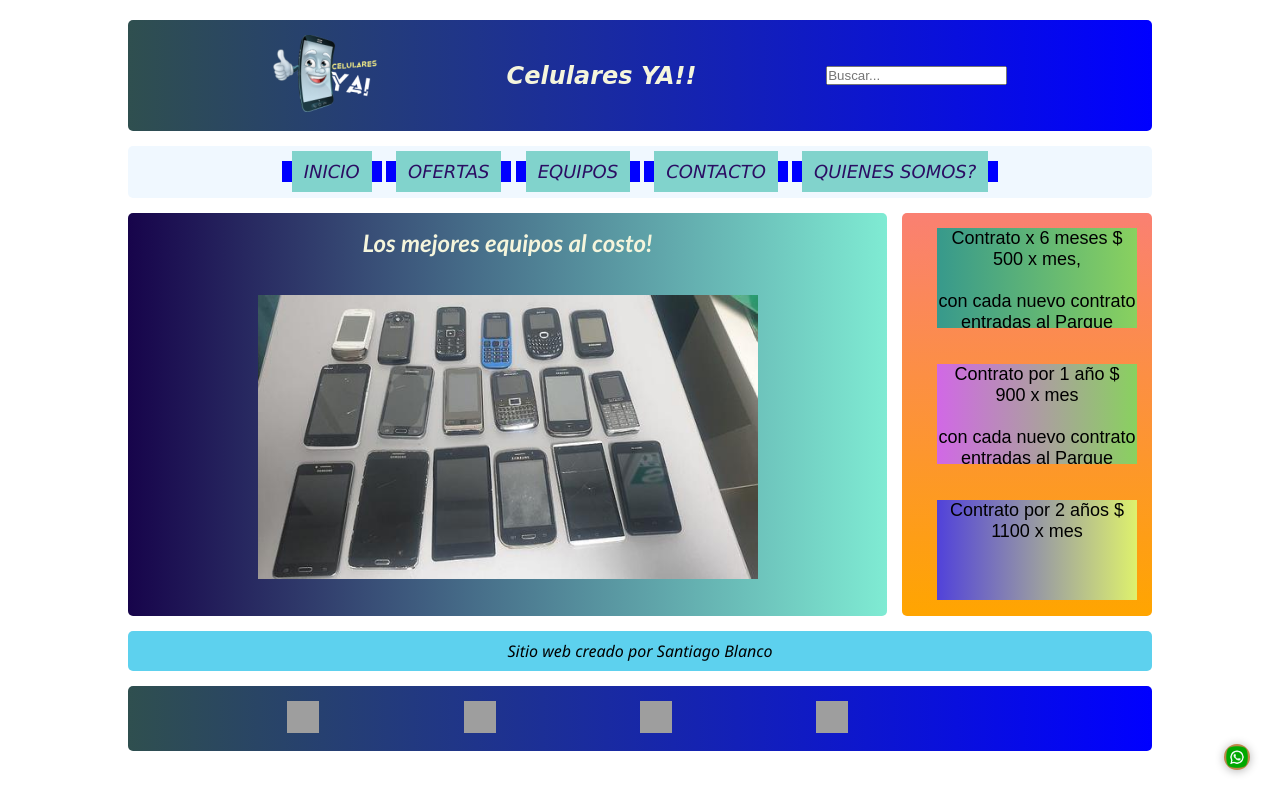
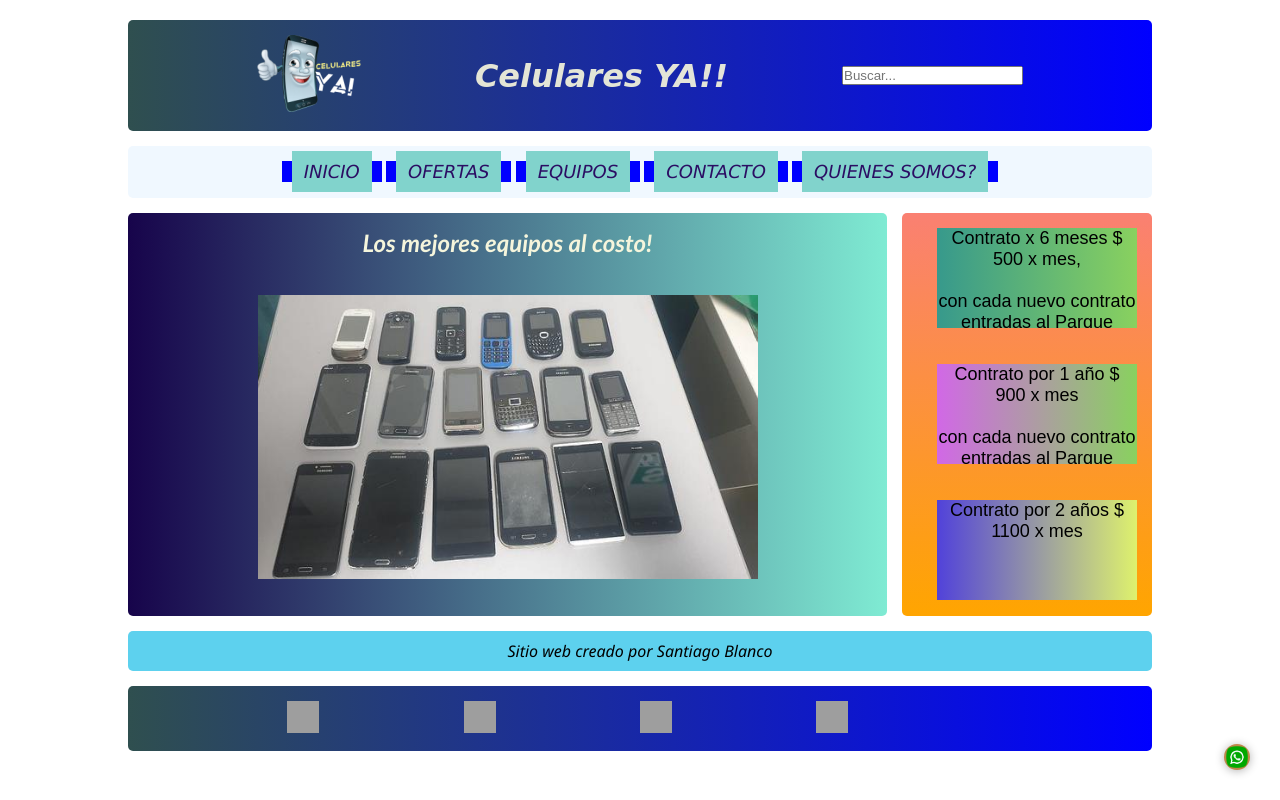
Before and after one commit to santimanya/celulares_ya_Santiago_Blanco, a plain HTML site: page pages/usados.html in a window 1280 px wide. Drawn offline with Linux system fonts and the light colour scheme; grey boxes are pictures that could not be loaded.

Commit message:
efecto en titulo H1

```diff
--- a/css/style.css
+++ b/css/style.css
@@ -39,6 +39,7 @@
   font-style: oblique;
   text-align: center;
   align-items: center;
+
 
   justify-content:space-evenly;
 
@@ -209,6 +210,7 @@ a {
   color:beige;
   font-style: oblique;
   text-decoration: none;
+
 }
 
 /* Start: Video Responsive */
@@ -353,6 +355,28 @@ a {
 
 
 
+h1{
+
+  animation-duration: 3s;
+  animation-name: aparecer;
+  animation-iteration-count: infinite;
+
+}
+
+ @keyframes aparecer {
+  0% {
+  opacity: 0;
+  }
+  100% {
+  opacity: 1;
+
+  }
+
+ }
+
+
+
+
 @media screen and (max-width: 480px ) {
   .contenedor {
     margin: 10px auto;
--- a/pages/usados.html
+++ b/pages/usados.html
@@ -16,7 +16,7 @@
            <img src="../assets/img/logo.png" alt="logo sitio" >
           </a>
         </div>
-        <h2> <a href="../index.html"> Celulares YA!!</a></h2>
+        <h1> <a href="../index.html"> Celulares YA!!</a></h1>
         <input id="inputHeader" type="search" placeholder="Buscar...">
       </header>
 
```
Also changed, not shown: index.html (+1 -1 lines), pages/contactenos.html (+1 -1 lines), pages/ofertas.html (+1 -1 lines), pages/quienessomos.html (+1 -1 lines).
